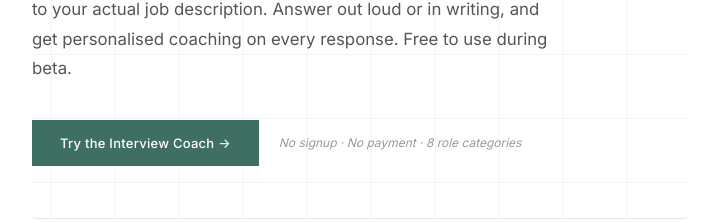
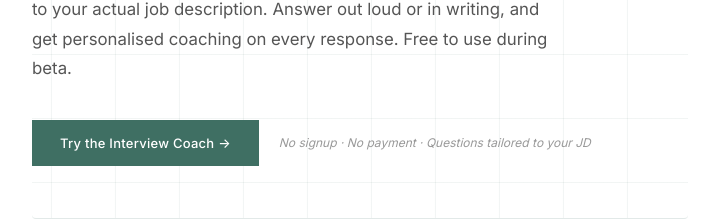
Before and after one commit to MYAISAM/aievolvingyou, a React (Vite) app: page / in a window 1280 px wide. Shown: the part 1432-1655 px from the top of the page, without its empty margins (280-999 px from the left). Built offline with nearby package versions, Linux system fonts and the light colour scheme.

Commit message:
Update CTA copy — JD tailoring over category count

```diff
--- a/src/components/InterviewCoachCTA.jsx
+++ b/src/components/InterviewCoachCTA.jsx
@@ -92,7 +92,7 @@ export default function InterviewCoachCTA() {
                 Try the Interview Coach →
               </a>
               <span style={{ fontSize: 12, color: '#999999', fontStyle: 'italic' }}>
-                No signup · No payment · 8 role categories
+                No signup · No payment · Questions tailored to your JD
               </span>
             </div>
           </div>
```
